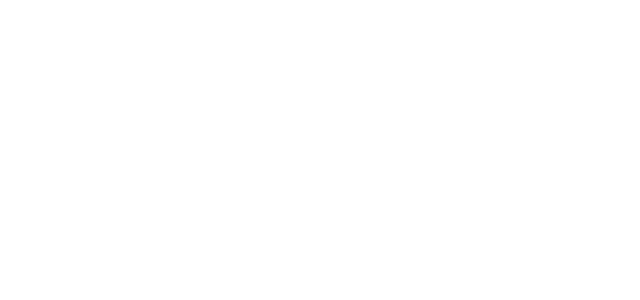
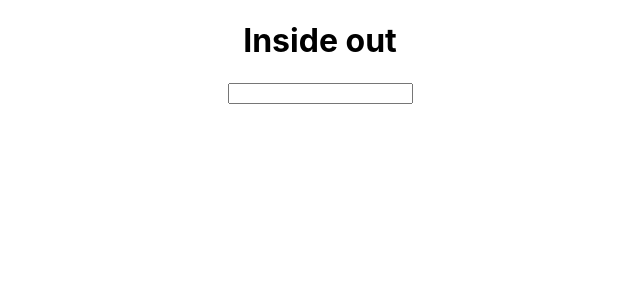
Before and after one commit to durveshramane26/Emoji-app, a React (Create React App) app: page / in a window 1280 px wide. Shown: the top 300 px of the page, without its empty margins (320-960 px from the left). Built offline with nearby package versions, Linux system fonts and the light colour scheme.

Commit message:
design added

```diff
--- a/src/App.js
+++ b/src/App.js
@@ -1,10 +1,16 @@
 import logo from './logo.svg';
 import './App.css';
 import React, { useState } from 'react';
+
+
 function App() {
+
+  function emojiInputHandler(event) {}
   return (
     <div className="App">
-
+      <h1> Inside out </h1>
+      <input onChange={emojiInputHandler}></input>
+      <h2>{}</h2>
     </div>
   );
 }
```
